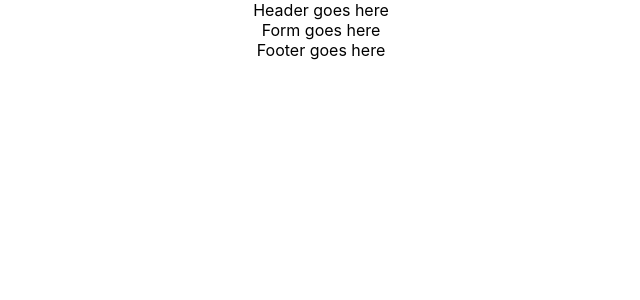
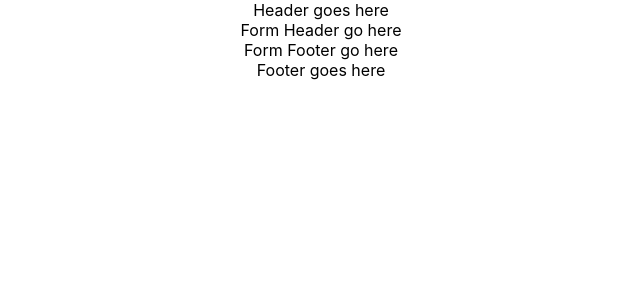
Before and after one commit to Raxxius/wrblo-apply-v2-form-test, a React (Create React App) app: page / in a window 1280 px wide. Shown: the top 300 px of the page, without its empty margins (319-959 px from the left). Built offline with nearby package versions, Linux system fonts and the light colour scheme.

Commit message:
Add form components

```diff
--- a/src/Components/Form.jsx
+++ b/src/Components/Form.jsx
@@ -1,9 +1,17 @@
-
+import Example2 from '../Tests/Example2'
+import FormBuilder from './FormComponents/FormBuilder'
+import FormHeader from './FormComponents/FormHeader'
+import FormFooter from './FormComponents/FormFooter'
 
 export default function Form() {
+
+    const DATA = Example2
+    console.log(Example2)
     return (
-        <div>
-            Form goes here
-        </div>
+        <>
+            <FormHeader />
+
+            <FormFooter />
+        </>
     )
 }
--- /dev/null
+++ b/src/Components/FormComponents/FormFooter.jsx
@@ -0,0 +1,10 @@
+
+
+export default function FormFooter(props) {
+    return (
+
+        <div className="form-footer">
+            Form Footer go here
+        </div>
+    )
+}
--- /dev/null
+++ b/src/Components/FormComponents/FormHeader.jsx
@@ -0,0 +1,10 @@
+
+
+export default function FormHeader(props) {
+    return (
+
+        <div className="form-footer">
+            Form Header go here
+        </div>
+    )
+}
```
Also changed, not shown: src/Components/FormComponents/FormBuilder.jsx (renamed from src/Components/FormBuilder.jsx), src/Functions/formFunctions.jsx (added).
